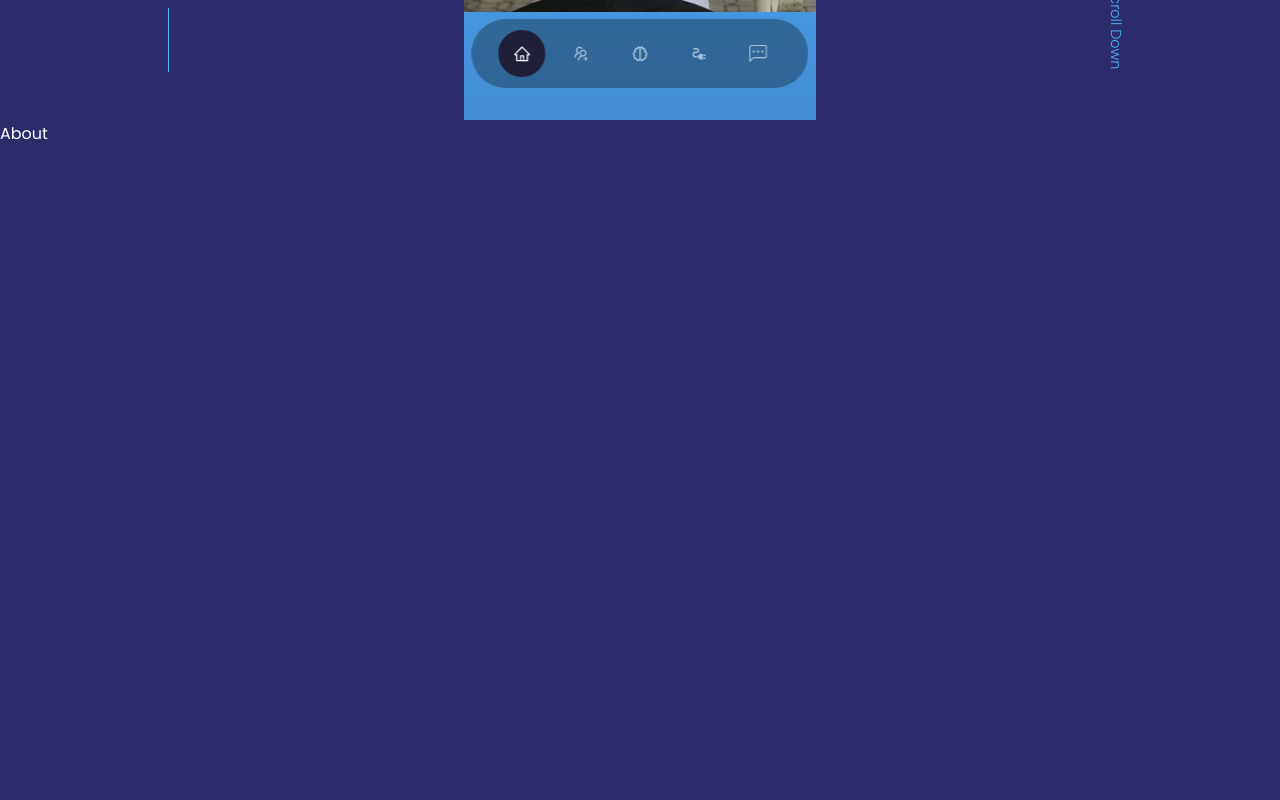
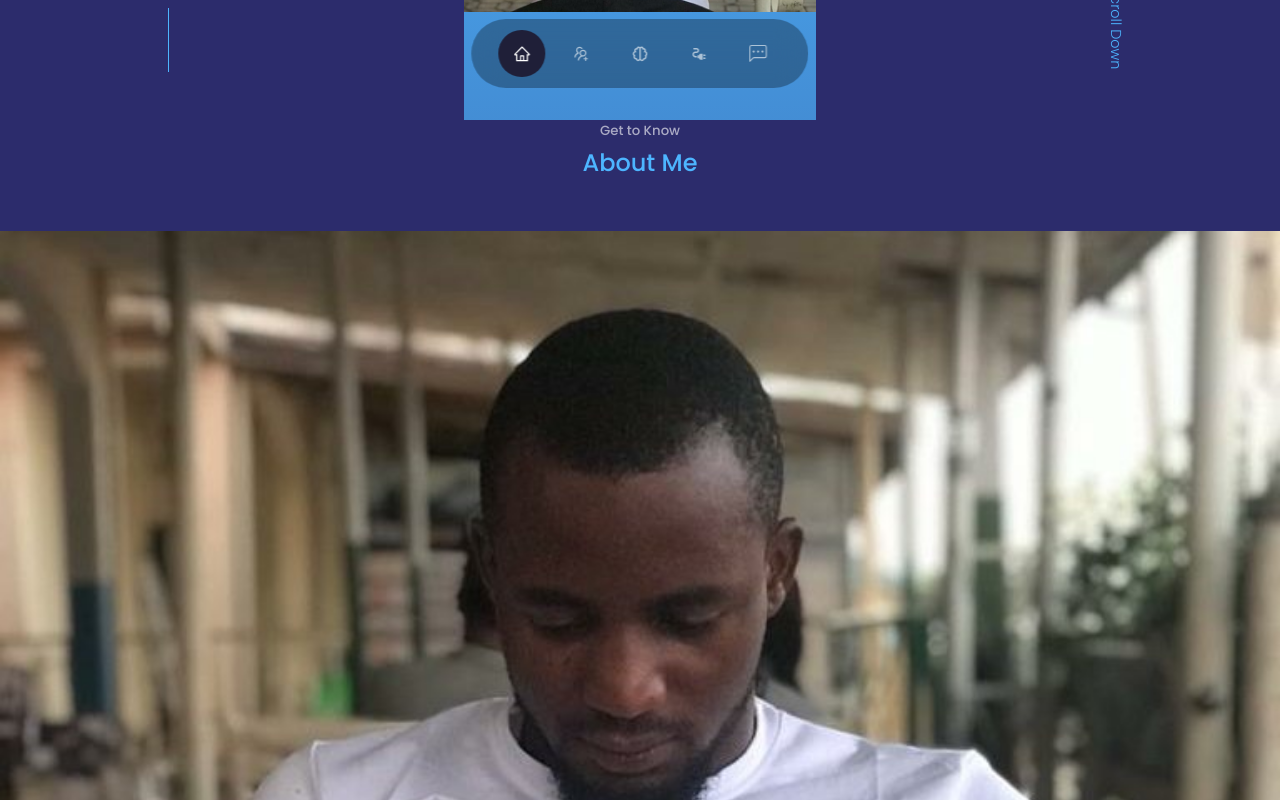
Before and after one commit to Utilitycoder/Learning-Reactjs, a React (Create React App) app in the folder portfolio-website/: page / in a window 1280 px wide. Shown: the part 680-1480 px from the top of the page. Built offline with nearby package versions, Linux system fonts and the light colour scheme.

Commit message:
Working on about page

```diff
--- a/portfolio-website/src/components/about/about.jsx
+++ b/portfolio-website/src/components/about/about.jsx
@@ -1,9 +1,25 @@
 import React from 'react'
 import './about.css'
+import Me from '../../assets/me.png'
 
 const about = () => {
   return (
-    <section id='about'>About</section>
+    <section id='about'>
+      <h5>Get to Know</h5>
+      <h2>About Me</h2>
+      <div className="about_me">
+        <div className="about_me-image">
+          <img src={Me} alt="About Me" />
+        </div>
+      </div>
+      <div className="about_content">
+        <div className="about_cards">
+          <article>
+
+          </article>
+        </div>
+      </div>
+    </section>
   )
 }
 
--- a/portfolio-website/src/components/nav/nav.jsx
+++ b/portfolio-website/src/components/nav/nav.jsx
@@ -5,18 +5,20 @@ import {AiOutlineUsergroupAdd} from 'react-icons/ai'
 import {BiBrain} from 'react-icons/bi'
 import {MdOutlineElectricalServices} from 'react-icons/md'
 import {BsChatLeftDots} from 'react-icons/bs'
+import {useState} from 'react'
 
 
-const nav = () => {
+const Nav = () => {
+  const [activeNav, setActiveNav] = useState('#')
   return (
     <nav>
-      <a href="#" className="active"><AiOutlineHome /></a>
-      <a href="#about"><AiOutlineUsergroupAdd /></a>
-      <a href="#experience"><BiBrain /></a>
-      <a href="#services"><MdOutlineElectricalServices /></a>
-      <a href="#contact"><BsChatLeftDots /></a>
+      <a href="#" onClick={() => setActiveNav('#')} className={activeNav === '#' ? 'active' : ''}><AiOutlineHome /></a>
+      <a href="#about" onClick={() => setActiveNav('#about')} className={activeNav === '#about' ? 'active' : ''}><AiOutlineUsergroupAdd /></a>
+      <a href="#experience" onClick={() => setActiveNav('#experience')} className={activeNav === '#experience' ? 'active' : ''}><BiBrain /></a>
+      <a href="#services" onClick={() => setActiveNav('#services')} className={activeNav === '#services' ? 'active' : ''}><MdOutlineElectricalServices /></a>
+      <a href="#contact" onClick={() => setActiveNav('#contact')} className={activeNav === '#contact' ? 'active' : ''}><BsChatLeftDots /></a>
     </nav>
   )
 }
 
-export default nav
+export default Nav
```
